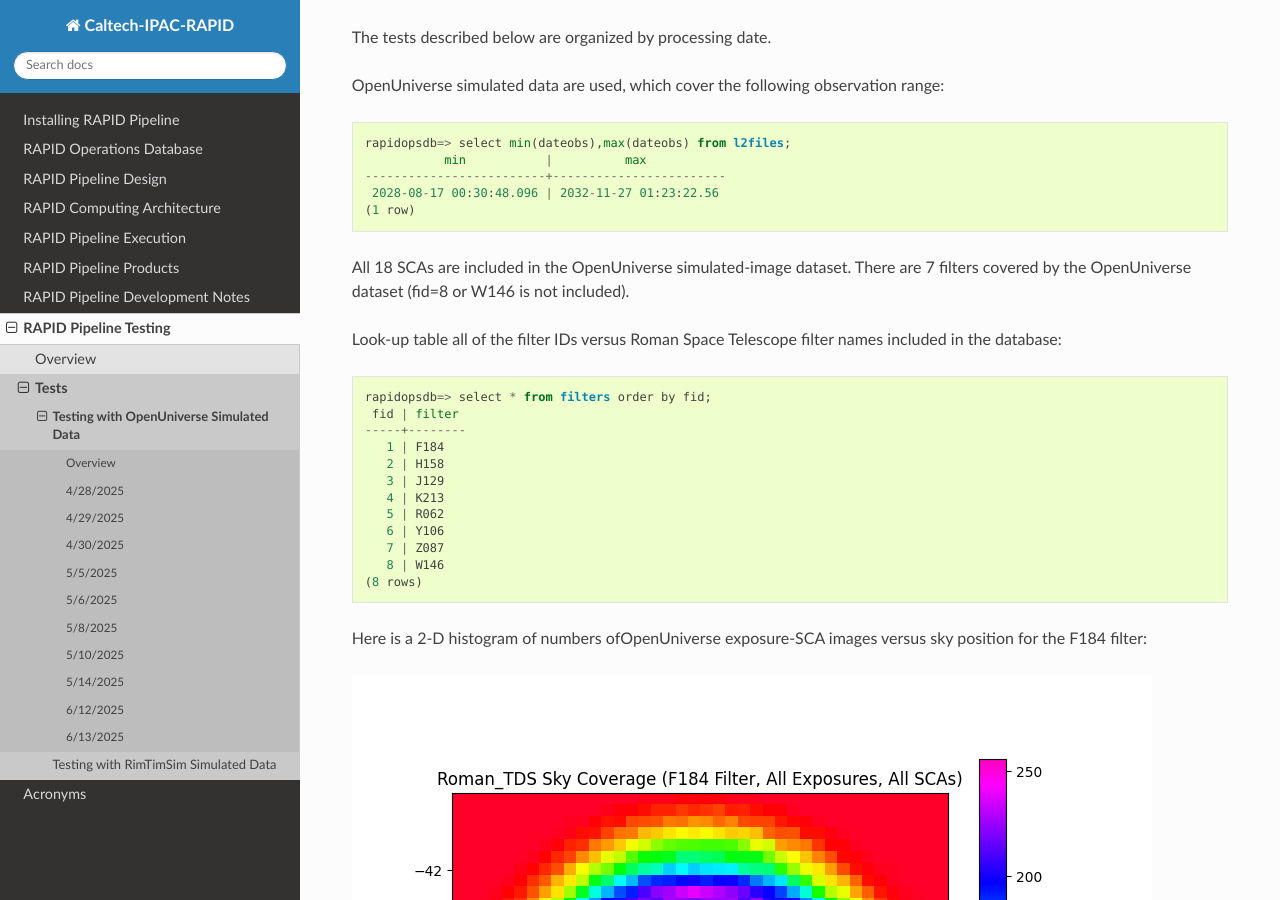
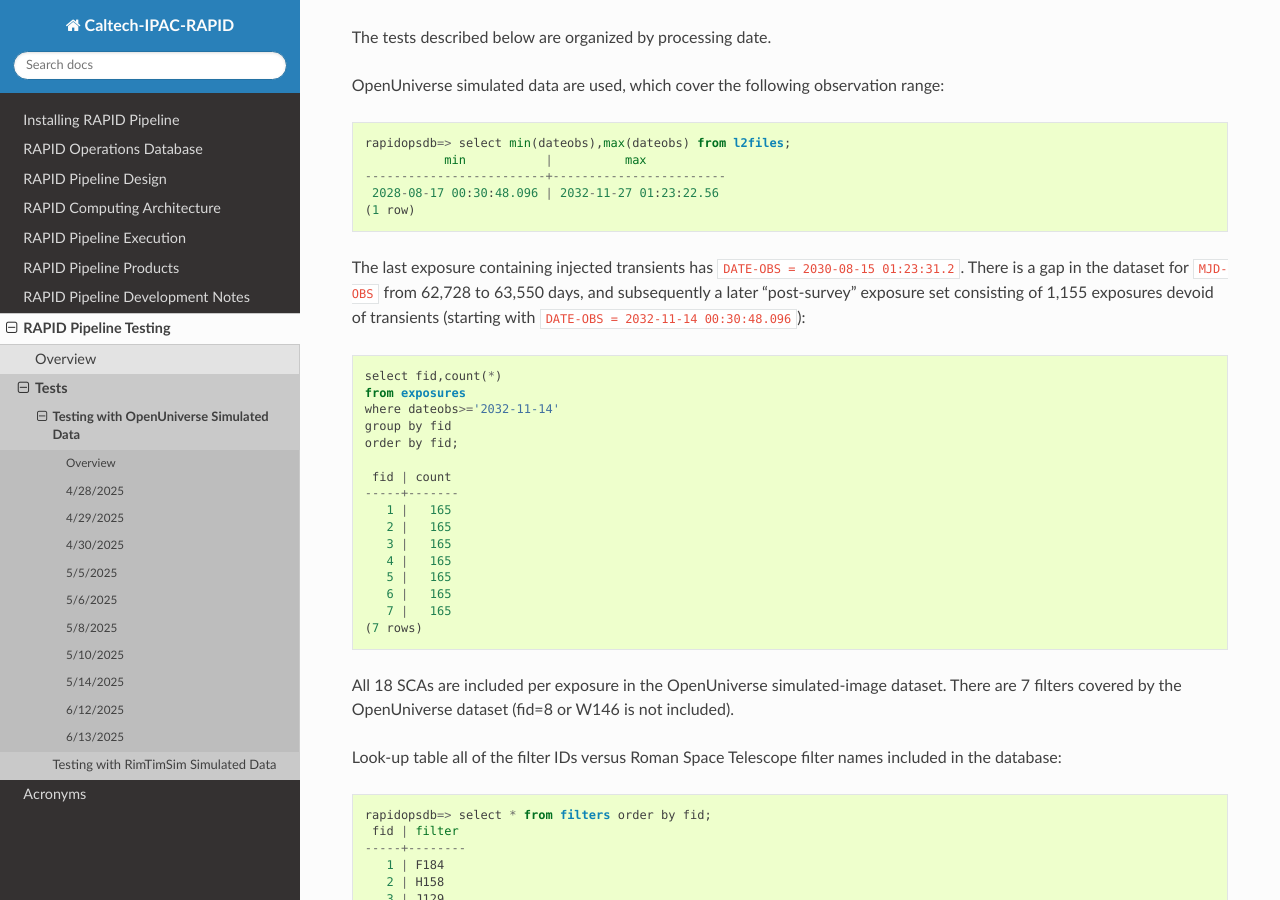
Before and after one commit to Caltech-IPAC/rapid, a Sphinx documentation site: the page built from docs/source/dev/openuniv_tests.rst, in a window 1280 px wide and 900 px high, scrolled down 190 px. Built offline with Sphinx 7.4.7 and the Read the Docs theme 3.1.0, drawn with Linux system fonts in a browser that asks for light colours; formulas are drawn with MathJax 3.

Commit message:
Added details about the post-survey exposure set.

```diff
--- a/docs/source/dev/openuniv_tests.rst
+++ b/docs/source/dev/openuniv_tests.rst
@@ -14,7 +14,30 @@ OpenUniverse simulated data are used, which cover the following observation rang
      2028-08-17 00:30:48.096 | 2032-11-27 01:23:22.56
     (1 row)
 
-All 18 SCAs are included in the OpenUniverse simulated-image dataset.
+The last exposure containing injected transients has ``DATE-OBS = 2030-08-15 01:23:31.2``.
+There is a gap in the dataset for ``MJD-OBS`` from 62,728 to 63,550 days, and subsequently a later
+"post-survey" exposure set consisting of 1,155 exposures devoid of transients (starting with
+``DATE-OBS = 2032-11-14 00:30:48.096``)::
+
+
+    select fid,count(*)
+    from exposures
+    where dateobs>='2032-11-14'
+    group by fid
+    order by fid;
+
+     fid | count
+    -----+-------
+       1 |   165
+       2 |   165
+       3 |   165
+       4 |   165
+       5 |   165
+       6 |   165
+       7 |   165
+    (7 rows)
+
+All 18 SCAs are included per exposure in the OpenUniverse simulated-image dataset.
 There are 7 filters covered by the OpenUniverse dataset (fid=8 or W146 is not included).
 
 Look-up table all of the filter IDs versus Roman Space Telescope filter names included in the database:
```
